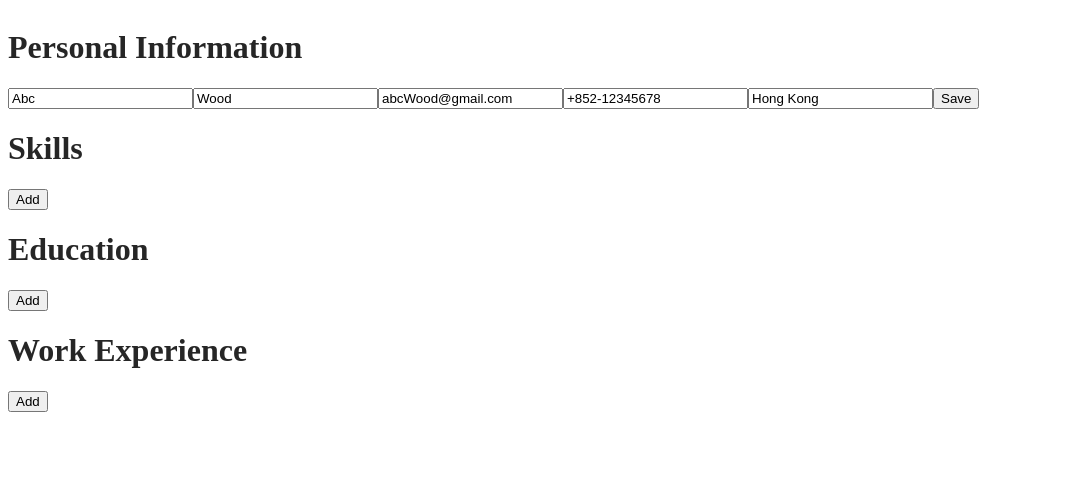
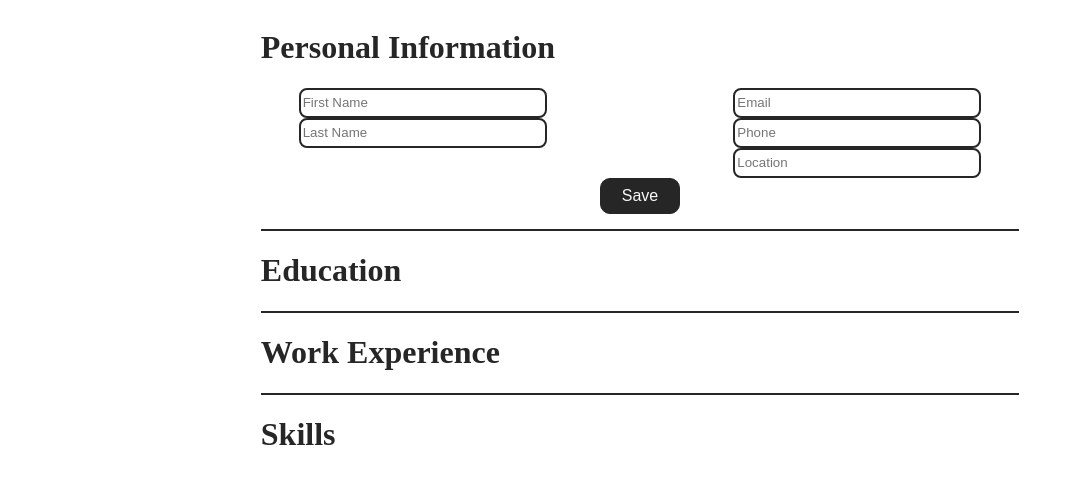
Before and after one commit to tymc47/odin-cv, a React (Create React App) app: page / in a window 1280 px wide. Shown: the top 484 px of the page, without its empty margins (0-1074 px from the left). Built offline with nearby package versions, Linux system fonts and the light colour scheme.

Commit message:
complete styles

```diff
--- a/src/App.js
+++ b/src/App.js
@@ -48,24 +48,33 @@ class App extends Component {
   render(){
     return(
       <div className="main">
-        <div className="personal-info">
-          <h1>Personal Information</h1>
-          <PersonalInfo />
-        </div>
-        <div className="skills">
-          <h1>Skills</h1>
-          {this.state.skills.map((component) => component)}
-          <button className="add-btn skills" onClick={this.handleAdd}>Add</button>
-        </div>
+
+        <PersonalInfo />
+        <hr />
+
         <div className="education">
-          <h1>Education</h1>
-          <button className="add-btn education" onClick={this.handleAdd}>Add</button>
+          <div className="section-title">
+            <h1>Education</h1>
+            <button className="add-btn education" onClick={this.handleAdd}>+</button>
+          </div>
           {this.state.education.map((component) => component)}
         </div>
+        <hr />
         <div className="work-exp">
-          <h1>Work Experience</h1>
-          <button className="add-btn work-exp" onClick={this.handleAdd}>Add</button>
+          <div className="section-title">
+            <h1>Work Experience</h1>
+            <button className="add-btn work-exp" onClick={this.handleAdd}>+</button>
+          </div>
           {this.state.workExp.map((component) => component)}
+        </div>
+        <hr />
+        <div className="skills">
+          <div className="section-title">
+            <h1>Skills</h1>
+            <button className="add-btn skills" onClick={this.handleAdd}>+</button>
+          </div>
+
+          {this.state.skills.map((component) => component)}
         </div>
       </div>
     )
--- a/src/components/Education.js
+++ b/src/components/Education.js
@@ -1,15 +1,18 @@
 import React, { Component } from "react";
+import "../styles/output.css"
+
+
 
 class Education extends Component {
     constructor (props) {
         super(props);
         this.state = {
             isEdit: true,
-            courseName: "Qfin",
-            schoolName: "CUHK",
-            schoolLocation: "Hong Kong",
-            startDate: "2016-10-30",
-            endDate: "2022-10-30",
+            courseName: "",
+            schoolName: "",
+            schoolLocation: "",
+            startDate: "",
+            endDate: "",
             isPresent: false
         }
         this.handleChange = this.handleChange.bind(this);
@@ -34,23 +37,34 @@ class Education extends Component {
 
     render(){
         return this.state.isEdit ?
-               (<div className="edu-input">
+               (<div className="edu-form">
+                    <div className="name-input">
                         <input type="text" onChange={this.handleChange} id="courseName" placeholder="First Name" value={this.state.courseName} />
                         <input type="text" onChange={this.handleChange} id="schoolName" placeholder="Last Name" value={this.state.schoolName} />
-                    <input type="text" onChange={this.handleChange} id="schoolLocation" placeholder="Email" value={this.state.schoolLocation} />
+                    </div>
+                    <div className="info-input">
                         <input type="date" onChange={this.handleChange} id="startDate" value={this.state.startDate} />
                         <input type="date" onChange={this.handleChange} id="endDate" disabled = {this.state.isPresent} value={this.state.endDate} />
-                    <label htmlFor="isPresent">Current Education: </label>
+                        <label htmlFor="isPresent">Current Education:
                             <input type="checkbox" onChange={this.handleCheckbox} id="isPresent" checked={this.state.isPresent} />
+
+                        </label>
+                        <input type="text" onChange={this.handleChange} id="schoolLocation" placeholder="Email" value={this.state.schoolLocation} />
+                    </div>
+                    <div className="button">
                         <button id="save-btn" onClick={this.toggleEdit}>Save</button>
                         <button id="delete-btn" data-education={this.props.id} onClick={this.props.handleDelete}>Delete</button>
+                    </div>
                 </div>)
-           : (<div className="edu-entry">
-                <p>{this.state.courseName}</p>
-                <p>{this.state.schoolName}</p>
-                <p>{this.state.schoolLocation}</p>
-                <p>{this.state.startDate} - {this.state.isPresent ? "Present" : this.state.endDate}</p>
-                <button id="edit-btn" onClick={this.toggleEdit}>Edit</button>
+           : (<div className="education output" onClick={this.toggleEdit}>
+                <ul>
+                    <li className="school-name">{this.state.schoolName}</li>
+                    <li className="program">{this.state.courseName}</li>
+                </ul>
+                <div className="date-location">
+                    <span>{this.state.startDate} - {this.state.isPresent ? "Present" : this.state.endDate}</span>
+                    <span>{this.state.schoolLocation}</span>
+                </div>
             </div>
         )
     }
--- a/src/components/PersonalInfo.js
+++ b/src/components/PersonalInfo.js
@@ -1,15 +1,17 @@
 import React, { Component } from "react";
+import "../styles/output.css"
+import "../styles/input.css"
 
 class PersonalInfo extends Component {
     constructor (props){
         super(props);
         this.state = {
             isEdit: true,
-            firstName: "Abc",
-            lastName: "Wood",
-            email: "abcWood@gmail.com",
-            phone: "+852-12345678",
-            location: "Hong Kong"
+            firstName: "",
+            lastName: "",
+            email: "",
+            phone: "",
+            location: ""
         };
         this.handleChange = this.handleChange.bind(this);
         this.toggleEdit = this.toggleEdit.bind(this);
@@ -27,21 +29,34 @@ class PersonalInfo extends Component {
 
     render(){
         return this.state.isEdit ?
-               (<>
-                    <input type="text" onChange={this.handleChange} id="firstName" placeholder="First Name" value={this.state.firstName} />
-                    <input type="text" onChange={this.handleChange} id="lastName" placeholder="Last Name" value={this.state.lastName} />
-                    <input type="email" onChange={this.handleChange} id="email" placeholder="Email" value={this.state.email} />
-                    <input type="text" onChange={this.handleChange} id="phone" placeholder="Phone" value={this.state.phone} />
-                    <input type="text" onChange={this.handleChange} id="location" placeholder="Location" value={this.state.location} />
+               (<div className="info input">
+                    <h1>Personal Information</h1>
+                    <div className="personal-form">
+                        <div className="name-input">
+                            <input type="text" onChange={this.handleChange} id="firstName" placeholder="First Name" value={this.state.firstName} />
+                            <input type="text" onChange={this.handleChange} id="lastName" placeholder="Last Name" value={this.state.lastName} />
+                        </div>
+                        <div className="info-input">
+                            <input type="email" onChange={this.handleChange} id="email" placeholder="Email" value={this.state.email} />
+                            <input type="text" onChange={this.handleChange} id="phone" placeholder="Phone" value={this.state.phone} />
+                            <input type="text" onChange={this.handleChange} id="location" placeholder="Location" value={this.state.location} />
+                        </div>
+                    </div>
                     <button id="save" onClick={this.toggleEdit}>Save</button>
-                </>)
-           : (<>
-                <p>{this.state.firstName} {this.state.lastName}</p>
-                <p>Email: {this.state.email}</p>
-                <p>Phone: {this.state.phone}</p>
-                <p>Location: {this.state.location}</p>
-                <button id="edit" onClick={this.toggleEdit}>Edit</button>
-            </>
+                </div>)
+           : (<div className="info output" onClick={this.toggleEdit}>
+
+                    <ul className="name">
+                        <li className="first-name">{this.state.firstName}</li>
+                        <li className="first-name">{this.state.lastName}</li>
+                    </ul>
+                    <table className="info-list">
+                        <tr><td>Email </td><td>{this.state.email}</td></tr>
+                        <tr><td>Phone </td><td>{this.state.phone}</td></tr>
+                        <tr><td>Location </td><td>{this.state.location}</td></tr>
+                    </table>
+
+            </div>
         )
     }
 }
--- a/src/components/WorkExp.js
+++ b/src/components/WorkExp.js
@@ -1,16 +1,18 @@
 import React, { Component } from "react";
+import "../styles/output.css"
+
 
 class WorkExp extends Component {
     constructor (props) {
         super(props);
         this.state = {
             isEdit: true,
-            jobTitle: "Summer Intern",
-            company: "BNP Paribas",
-            companyLocation: "Hong Kong",
-            startDate: "2016-10-30",
-            endDate: "2022-10-30",
-            jobDescription: "abcdefg",
+            jobTitle: "",
+            company: "",
+            companyLocation: "",
+            startDate: "",
+            endDate: "",
+            jobDescription: "",
             isPresent: false
         }
         this.handleChange = this.handleChange.bind(this);
@@ -35,26 +37,41 @@ class WorkExp extends Component {
 
     render(){
         return this.state.isEdit ?
-               (<div className="edu-input">
+               (<div className="work-form">
+                    <div className="name-input">
+                        <input type="text" onChange={this.handleChange} id="company" placeholder="Company" value={this.state.company} />
                         <input type="text" onChange={this.handleChange} id="jobTitle" placeholder="Job Title" value={this.state.jobTitle} />
-                    <input type="text" onChange={this.handleChange} id="company" placeholder="Company" value={this.state.company} />
-                    <input type="text" onChange={this.handleChange} id="companyLocation" placeholder="Company Location" value={this.state.companyLocation} />
+                    </div>
+                    <div className="info-input">
                         <input type="date" onChange={this.handleChange} id="startDate" value={this.state.startDate} />
                         <input type="date" onChange={this.handleChange} id="endDate" disabled = {this.state.isPresent} value={this.state.endDate} />
-                    <label htmlFor="isPresent">Current Job: </label>
+                        <label htmlFor="isPresent">Current Job:
                             <input type="checkbox" onChange={this.handleCheckbox} id="isPresent" checked={this.state.isPresent} />
+                        </label>
+                        <input type="text" onChange={this.handleChange} id="companyLocation" placeholder="Company Location" value={this.state.companyLocation} />
+                    </div>
                     <label htmlFor="job-description">Job description: </label>
                         <textarea rows="8" col="33" onChange={this.handleChange} id="jobDescription" value={this.state.jobDescription} />
+
+                    <div className="button">
                         <button id="save-btn" onClick={this.toggleEdit}>Save</button>
                         <button id="delete-btn" data-workExp={this.props.id} onClick={this.props.handleDelete}>Delete</button>
+                    </div>
                 </div>)
-           : (<div className="edu-entry">
-                <p>{this.state.jobTitle}</p>
-                <p>{this.state.company}</p>
-                <p>{this.state.companyLocation}</p>
-                <p>{this.state.startDate} - {this.state.isPresent ? "Present" : this.state.endDate}</p>
-                <p>{this.state.jobDescription}</p>
-                <button id="edit-btn" onClick={this.toggleEdit}>Edit</button>
+           : (<div className="work output" onClick={this.toggleEdit}>
+                <div className="job-info">
+                    <ul>
+                        <li className="company">{this.state.company}</li>
+                        <li className="title">{this.state.jobTitle}</li>
+                    </ul>
+                    <div className="date-location">
+                        <span>{this.state.startDate} - {this.state.isPresent ? "Present" : this.state.endDate}</span>
+                        <span>{this.state.companyLocation}</span>
+                    </div>
+                </div>
+                <div className="job-des">
+                    {this.state.jobDescription}
+                </div>
             </div>
         )
     }
--- a/src/styles/app.css
+++ b/src/styles/app.css
@@ -1,4 +1,28 @@
 .main {
-    display: grid;
+    display: flex;
+    flex-direction: column;
     color: #262626;
+    margin: 0% 20%;
 }
+
+hr {
+    margin: 0%;
+    width: 100%;
+    background-color: #262626;
+    height: 2px;
+    border: none;
+}
+
+.section-title {
+    display: flex;
+    align-items: center;
+    column-gap: 1rem;
+}
+
+.add-btn {
+    display: none;
+}
+
+.section-title:hover .add-btn{
+    display: block;
+}
--- /dev/null
+++ b/src/styles/input.css
@@ -0,0 +1,107 @@
+button {
+    background-color: #262626;
+    color: #f9f9f9;
+    border: 1px solid #262626;
+    border-radius: 10px;
+    padding: 0.5rem 1.3rem;
+    font-size: 1rem;
+    align-self: center;
+}
+
+.input {
+    margin-bottom: 2%;
+}
+
+input {
+    line-height: 1.5rem;
+    width: 240px;
+    border: #262626 2px solid;
+    border-radius: 8px;
+}
+
+button:hover {
+    background-color: #f9f9f9;
+    color: #262626;
+}
+
+/* Personal Info form */
+.personal-form {
+    display: flex;
+    justify-content: space-between;
+    padding: 0% 5%;
+}
+
+.info.input, .name-input, .info-input {
+    display: flex;
+    flex-direction: column;
+}
+
+/* Education */
+.edu-form{
+    display: grid;
+    grid-template-columns: 1fr 1fr;
+    grid-template-rows: auto;
+    row-gap: 1rem;
+    padding: 0% 5%;
+}
+
+.edu-form > .button {
+    grid-column: 1/3;
+    display: flex;
+    justify-content: center;
+    column-gap: 1rem;
+}
+
+.edu-form > .info-input {
+    display: flex;
+    flex-direction: column;
+    align-items: flex-end;
+}
+
+input[type=checkbox] {
+    width: 1rem;
+    height: 1rem;
+}
+
+input[type=date]{
+    padding: 1px 2px;
+}
+
+.work-form{
+    display: grid;
+    grid-template-columns: 1fr 1fr;
+    grid-template-rows: auto;
+    row-gap: 1rem;
+    padding: 0% 5%;
+}
+
+.work-form > .button {
+    grid-column: 1/3;
+    display: flex;
+    justify-content: center;
+    column-gap: 1rem;
+}
+
+.work-form > .info-input {
+    display: flex;
+    flex-direction: column;
+    align-items: flex-end;
+}
+
+.work-form > label, textarea {
+    grid-column: 1 / 3;
+}
+
+.skill-form {
+    display: flex;
+    justify-content: space-between;
+    column-gap: 1rem;
+}
+
+.skill-form > #skill {
+    width: 160px;
+}
+
+.skill-form > #proficiency {
+    flex: 1;
+}
--- /dev/null
+++ b/src/styles/output.css
@@ -0,0 +1,106 @@
+.output {
+    position: relative;
+    padding: 0% 5%;
+    display: flex;
+    justify-content: space-between;
+    transition: .5s ease;
+}
+
+.output::after {
+    content: "Edit";
+    position: absolute;
+    opacity: 0;
+    transition: .5s ease;
+    text-align: center;
+    font-size: 1.5rem;
+    color: #f9f9f9;
+    top: 50%;
+    left: 50%;
+    transform: translate(-50%, -50%);
+    -ms-transform: translate(-50%, -50%);
+}
+
+.output:hover::after {
+    opacity: 1;
+}
+
+.output:hover{
+    background-color: #262626;
+}
+
+/* Personal Info */
+.output.info {
+    margin-top: 5%;
+}
+
+ul {
+    list-style-type: none;
+    margin: 0%;
+    padding: 0%;
+}
+
+.name {
+    font-size: 2.2rem;
+}
+
+.info-list {
+    font-size: 1.2rem;
+    border-spacing: 15px 5px;
+}
+
+
+
+/* Education */
+.education.output {
+    margin-bottom: 2%;
+}
+
+/* WorkExp */
+.work.output {
+    margin-bottom: 2%;
+    display: flex;
+    flex-direction: column;
+    row-gap: 10px;
+}
+
+
+
+.job-info {
+    display: flex;
+    justify-content: space-between;
+}
+
+.school-name, .company{
+    font-weight: 600;
+    font-size: 1.2rem;
+}
+
+.program, .title {
+    font-style: italic;
+}
+
+.date-location {
+    display: flex;
+    flex-direction: column;
+    align-items: flex-end;
+    font-style: italic;
+}
+
+
+/* Skill */
+.skill.output {
+    margin-bottom: 2%;
+    column-gap: 4rem;
+}
+
+.skillset {
+    font-weight: 600;
+    font-size: 1.2rem;
+
+}
+
+.proficiency {
+    flex: 1;
+    font-weight: 500;
+    font-style: italic;
+}
```
Also changed, not shown: src/components/Skills.js (+10 -5 lines). Lines whose indentation alone changed are shown as unchanged.
